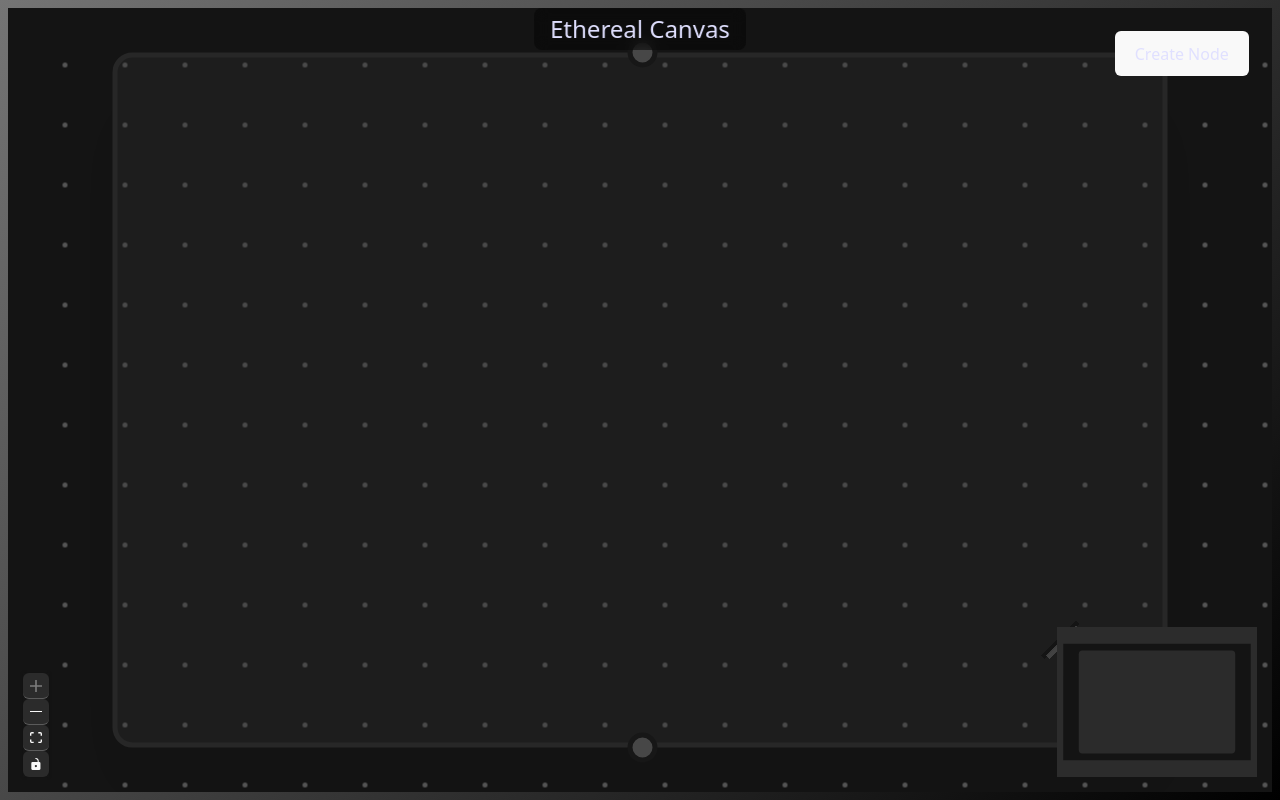
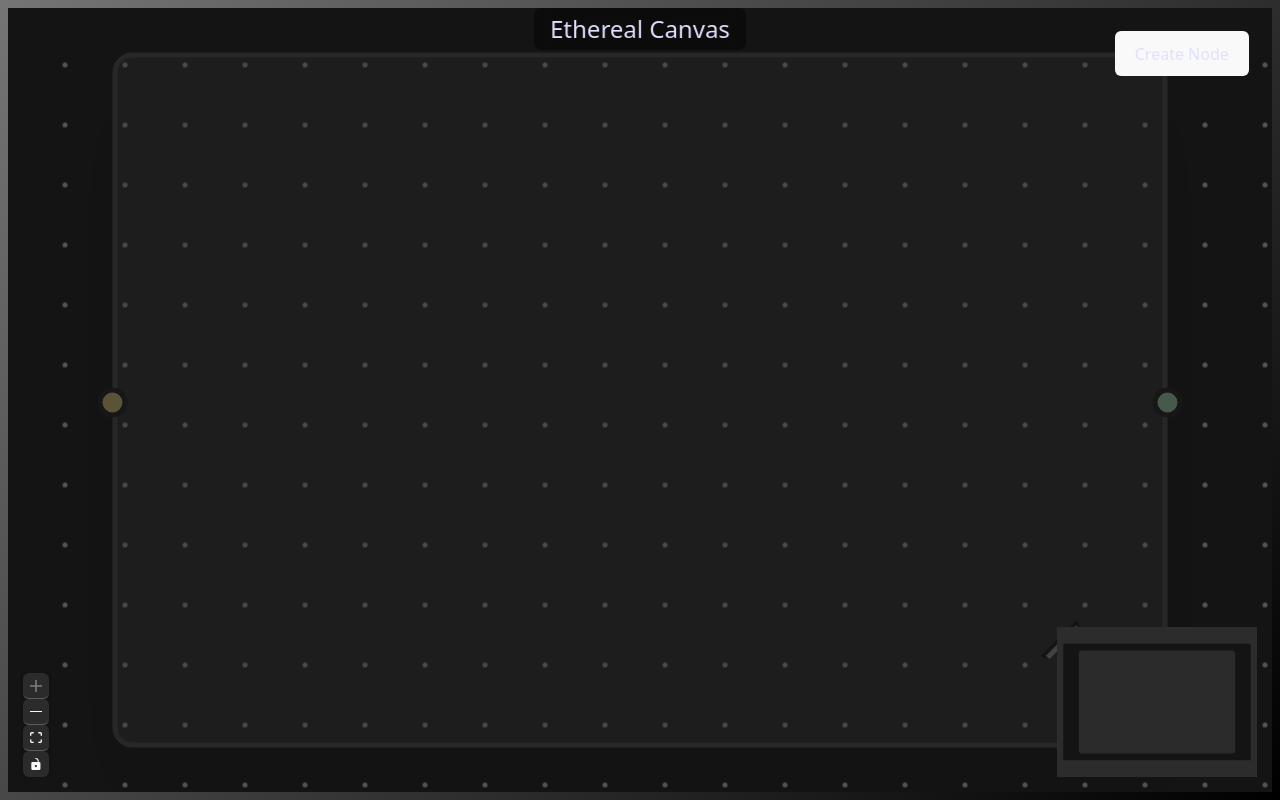
Before and after one commit to Coder-Harshit/Ethereal-Canvas, a React (Vite) app: page / in a window 1280 px wide. Built offline with nearby package versions, Linux system fonts and the light colour scheme.

Commit message:
color coding handles

```diff
--- a/src/components/TextNode.jsx
+++ b/src/components/TextNode.jsx
@@ -10,7 +10,7 @@ const MIN_OPACITY = 0.3; // Minimum opacity for the note
 function TextNode({ id, data }) {
   // The `data` prop will contain `label` (our note text) and `onTextChange` (a function from App.jsx)
   const ageMs = Date.now() - (data.lastAccessed || 0);
-  const opacity = Math.trunc((Math.max(MIN_OPACITY, 1 - ageMs / MAX_AGE_MS))*100); // Calculate opacity based on age
+  const opacity = Math.trunc((Math.max(MIN_OPACITY, 1 - ageMs / MAX_AGE_MS)) * 100); // Calculate opacity based on age
   // console.log('Opacity:', (Math.max(MIN_OPACITY, 1 - ageMs / MAX_AGE_MS)));
 
   const onLabelChange = (evt) => {
@@ -26,8 +26,12 @@ function TextNode({ id, data }) {
       className="p-4 border border-[#555] rounded bg-[#333] text-[#eee] shadow-lg flex flex-col box-border"
       style={{ opacity: Math.max(MIN_OPACITY, 1 - ageMs / MAX_AGE_MS) }}
     >
-      {/* Handle for incoming connections (top of the note) */}
-      <Handle type="target" position={Position.Top} />
+      {/* Handle for incoming connections (left of the note) */}
+      <Handle
+        type="target"
+        position={Position.Left}
+        className='!bg-amber-200'
+      />
 
       <textarea
         value={data.label} // Display the current text
@@ -39,8 +43,12 @@ function TextNode({ id, data }) {
       // style={{ width: '100%', height: '100%', resize: 'none' }} // Make it fill the note area
       />
 
-      {/* Handle for outgoing connections (bottom of the note) */}
-      <Handle type="source" position={Position.Bottom} id="a" />
+      {/* Handle for outgoing connections (right of the note) */}
+      <Handle
+        type="source"
+        position={Position.Right}
+        className='!bg-green-200'
+      />
     </div>
   );
 }
```
